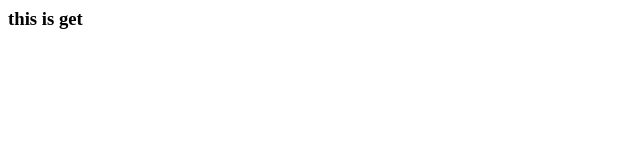
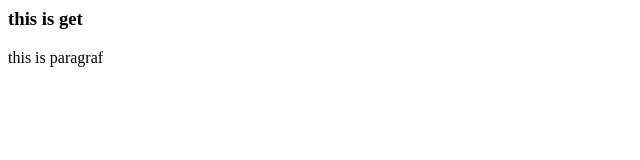
Before and after one commit to satyarrr/batch-7-, a plain HTML site: page index.html in a window 1280 px wide. Shown: the whole page, without its empty margins (0-640 px from the left). Drawn offline with Linux system fonts and the light colour scheme.

Commit message:
add v1.1

```diff
--- a/index.html
+++ b/index.html
@@ -1,3 +1,4 @@
 <html>
     <h3>this is get</h3>
+    <p>this is paragraf</p>
 </html>
```
